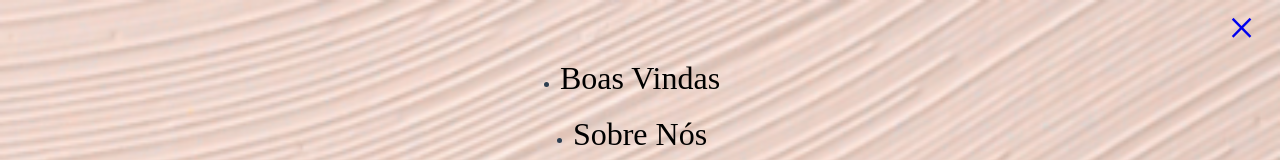
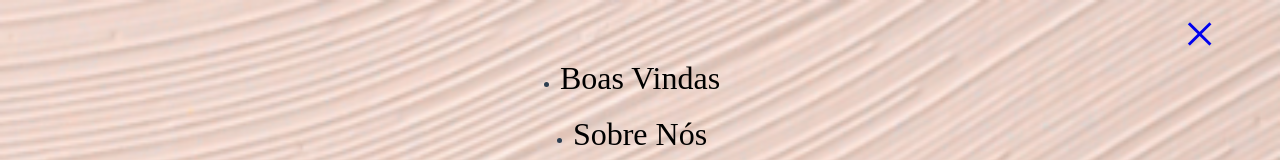
Before and after one commit to univesp-comp-pji3-grupo02/dida-site, a Vue app: page / in a window 1280 px wide. Both pictures are taken after a click on the button 87 px from the left and 26 px from the top of the page. Shown: the top 160 px of the page. Built offline with nearby package versions, Linux system fonts and the light colour scheme.

Commit message:
Update navMenu.vue

```diff
--- a/src/components/navMenu.vue
+++ b/src/components/navMenu.vue
@@ -52,9 +52,9 @@ margin-bottom: 1.2rem;
   }
   .closebtn{
     position: absolute;
-  top: 0;
-  right: 25px;
-  font-size: 48px;
-  margin-left: 50px;
+    top: 0;
+    right: 4rem;
+    font-size: 3.625rem;
+    margin-left: 3.125rem;
   }
 </style>
```
